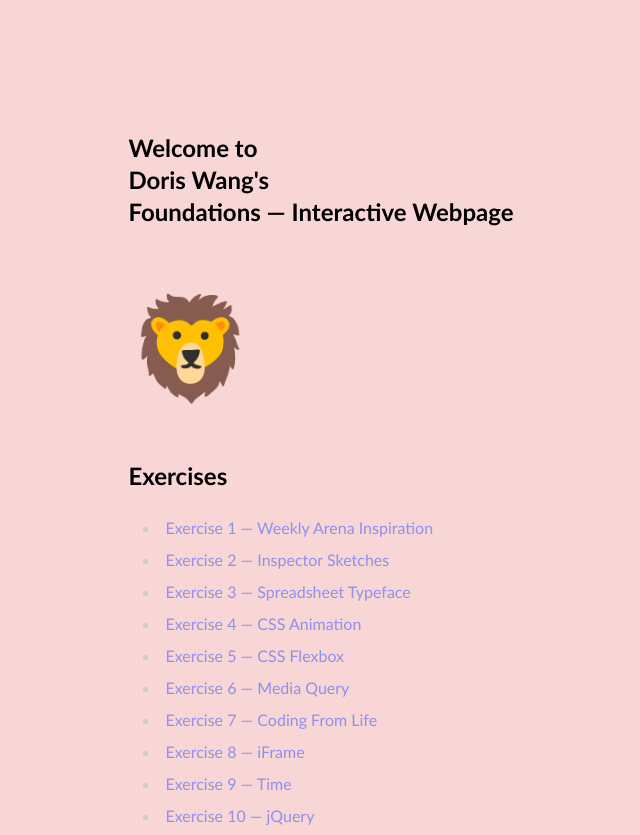
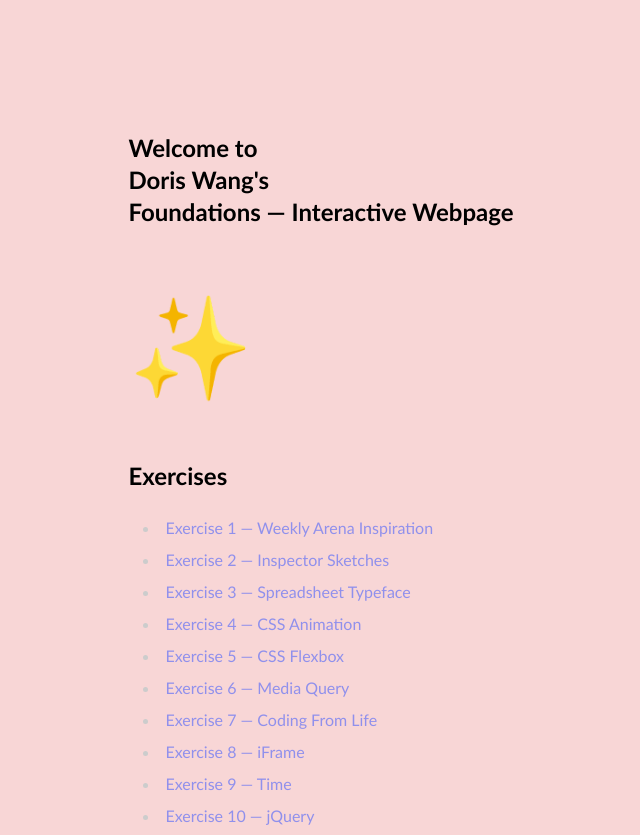
Before and after one commit to doriswang0112/Foundation-2022-doriswang-, a plain HTML site: page index.html in a window 1280 px wide. Shown: the top 835 px of the page, without its empty margins (6-646 px from the left). Drawn offline with Linux system fonts and the light colour scheme.

Commit message:
Update index.html

```diff
--- a/index.html
+++ b/index.html
@@ -12,7 +12,7 @@
   <body>
     <div class="main">
 
-      <h2> Welcome to<br>Doris Wang's<br>Foundations — Interactive Webpage <p style="font-size:100px">&#129409;</p></h2>
+      <h2> Welcome to<br>Doris Wang's<br>Foundations — Interactive Webpage <p style="font-size:100px">&#10024;</p></h2>
 
   <!-- Exercises 01 to 10-->
 
```
